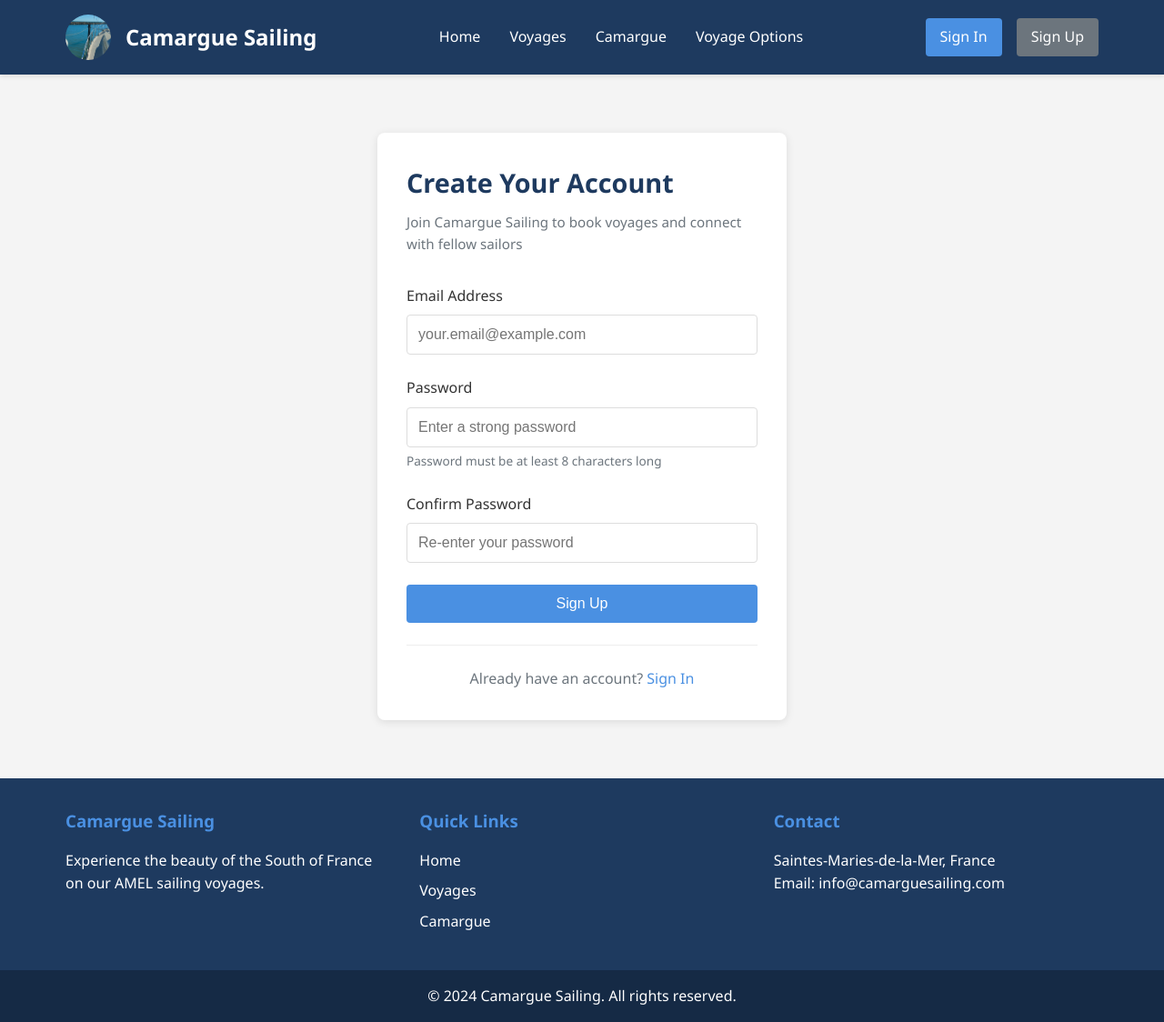
After one commit to Sam9682/ai-camarguesailing, a Flask app: page /signup in a window 1280 px wide. The commit adds this page. Shown: the whole page at 91% size. Run offline with Flask 3, Linux system fonts and the light colour scheme; parts of the project's set-up code (start-up, migrations or seed data) failed here and were passed over.

Commit message:
modified:   src/app.py 	modified:   static/css/style.css 	new file:   templates/signup.html 	modified:   tests/test_app.py 	new file:   tests/test_signup_integration.py

```diff
--- a/src/app.py
+++ b/src/app.py
@@ -134,6 +134,99 @@ def create_app(config_class=Config):
         from flask import render_template
         return render_template('voyage_options.html')
 
+    # Authentication routes
+    @app.route('/signup', methods=['GET', 'POST'])
+    def signup():
+        """
+        Sign-up route for user registration.
+
+        GET: Display registration form with email and password fields
+        POST: Handle registration submission, create user account, send verification email
+
+        This route validates registration data, checks for duplicate emails,
+        creates unverified user accounts, and sends verification emails.
+
+        Requirements: 2.1, 2.2, 2.3, 2.4
+        """
+        from flask import render_template, request, redirect, url_for, flash, session
+        from src.auth import register_user, RegistrationError
+        from src.email_service import send_verification_email
+
+        # If user is already logged in, redirect to home
+        if session.get('user_id'):
+            flash('You are already logged in.', 'info')
+            return redirect(url_for('home'))
+
+        if request.method == 'GET':
+            # Display registration form
+            return render_template('signup.html')
+
+        # Handle POST request - registration submission
+        email = request.form.get('email', '').strip()
+        password = request.form.get('password', '')
+        confirm_password = request.form.get('confirm_password', '')
+
+        errors = {}
+
+        # Validate that passwords match
+        if password != confirm_password:
+            errors['confirm_password'] = 'Passwords do not match'
+
+        # If there are validation errors, re-render form with errors
+        if errors:
+            return render_template('signup.html', errors=errors), 400
+
+        try:
+            # Attempt to register the user
+            user = register_user(email, password)
+
+            # Send verification email
+            try:
+                send_verification_email(user)
+                flash('Registration successful! Please check your email to verify your account.', 'success')
+            except Exception as e:
+                # Log the error but don't fail registration
+                app.logger.error(f'Failed to send verification email to {email}: {str(e)}')
+                flash('Registration successful! However, we could not send the verification email. Please contact support.', 'warning')
+
+            # Redirect to sign-in page
+            return redirect(url_for('signin'))
+
+        except RegistrationError as e:
+            # Handle registration errors (duplicate email, validation failures)
+            error_message = str(e)
+
+            # Determine which field the error applies to
+            if 'email' in error_message.lower() or 'already registered' in error_message.lower():
+                errors['email'] = error_message
+            elif 'password' in error_message.lower():
+                errors['password'] = error_message
+            else:
+                # General error
+                flash(error_message, 'error')
+
+            return render_template('signup.html', errors=errors), 400
+
+        except Exception as e:
+            # Handle unexpected errors
+            app.logger.error(f'Unexpected error during registration: {str(e)}')
+            flash('An unexpected error occurred. Please try again later.', 'error')
+            return render_template('signup.html'), 500
+
+    @app.route('/signin', methods=['GET'])
+    def signin():
+        """
+        Sign-in route placeholder.
+
+        This is a temporary placeholder that will be implemented in task 7.3.
+        For now, it just displays a simple message.
+
+        Requirements: 4.1
+        """
+        from flask import render_template
+        # TODO: Implement full sign-in functionality in task 7.3
+        return '<h1>Sign In</h1><p>Sign-in functionality will be implemented in task 7.3</p><p><a href="/">Back to Home</a></p>'
+
     return app
 
 
--- a/static/css/style.css
+++ b/static/css/style.css
@@ -232,3 +232,103 @@ footer {
         margin-bottom: 0.5rem;
     }
 }
+
+/* Authentication Forms */
+.auth-container {
+    display: flex;
+    justify-content: center;
+    align-items: center;
+    min-height: 60vh;
+    padding: 2rem 0;
+}
+
+.auth-card {
+    background: white;
+    padding: 2rem;
+    border-radius: 8px;
+    box-shadow: 0 2px 10px rgba(0,0,0,0.1);
+    width: 100%;
+    max-width: 450px;
+}
+
+.auth-card h1 {
+    color: #1e3a5f;
+    margin-bottom: 0.5rem;
+    font-size: 1.8rem;
+}
+
+.auth-subtitle {
+    color: #6c757d;
+    margin-bottom: 2rem;
+    font-size: 0.95rem;
+}
+
+.auth-form {
+    display: flex;
+    flex-direction: column;
+    gap: 1.5rem;
+}
+
+.form-group {
+    display: flex;
+    flex-direction: column;
+}
+
+.form-group label {
+    margin-bottom: 0.5rem;
+    color: #333;
+    font-weight: 500;
+}
+
+.form-group input {
+    padding: 0.75rem;
+    border: 1px solid #ddd;
+    border-radius: 4px;
+    font-size: 1rem;
+    transition: border-color 0.3s;
+}
+
+.form-group input:focus {
+    outline: none;
+    border-color: #4a90e2;
+}
+
+.form-hint {
+    margin-top: 0.25rem;
+    color: #6c757d;
+    font-size: 0.85rem;
+}
+
+.error-message {
+    color: #dc3545;
+    font-size: 0.85rem;
+    margin-top: 0.25rem;
+}
+
+.btn-full {
+    width: 100%;
+    padding: 0.75rem;
+    font-size: 1rem;
+    font-weight: 500;
+}
+
+.auth-footer {
+    margin-top: 1.5rem;
+    text-align: center;
+    padding-top: 1.5rem;
+    border-top: 1px solid #eee;
+}
+
+.auth-footer p {
+    color: #6c757d;
+}
+
+.auth-footer a {
+    color: #4a90e2;
+    text-decoration: none;
+    font-weight: 500;
+}
+
+.auth-footer a:hover {
+    text-decoration: underline;
+}
--- /dev/null
+++ b/templates/signup.html
@@ -0,0 +1,64 @@
+{% extends "base.html" %}
+
+{% block title %}Sign Up - Camargue Sailing{% endblock %}
+
+{% block content %}
+<div class="auth-container">
+    <div class="auth-card">
+        <h1>Create Your Account</h1>
+        <p class="auth-subtitle">Join Camargue Sailing to book voyages and connect with fellow sailors</p>
+
+        <form method="POST" action="/signup" class="auth-form">
+            <div class="form-group">
+                <label for="email">Email Address</label>
+                <input
+                    type="email"
+                    id="email"
+                    name="email"
+                    required
+                    placeholder="your.email@example.com"
+                    value="{{ request.form.get('email', '') }}"
+                >
+                {% if errors and errors.email %}
+                    <span class="error-message">{{ errors.email }}</span>
+                {% endif %}
+            </div>
+
+            <div class="form-group">
+                <label for="password">Password</label>
+                <input
+                    type="password"
+                    id="password"
+                    name="password"
+                    required
+                    placeholder="Enter a strong password"
+                >
+                <small class="form-hint">Password must be at least 8 characters long</small>
+                {% if errors and errors.password %}
+                    <span class="error-message">{{ errors.password }}</span>
+                {% endif %}
+            </div>
+
+            <div class="form-group">
+                <label for="confirm_password">Confirm Password</label>
+                <input
+                    type="password"
+                    id="confirm_password"
+                    name="confirm_password"
+                    required
+                    placeholder="Re-enter your password"
+                >
+                {% if errors and errors.confirm_password %}
+                    <span class="error-message">{{ errors.confirm_password }}</span>
+                {% endif %}
+            </div>
+
+            <button type="submit" class="btn btn-primary btn-full">Sign Up</button>
+        </form>
+
+        <div class="auth-footer">
+            <p>Already have an account? <a href="/signin">Sign In</a></p>
+        </div>
+    </div>
+</div>
+{% endblock %}
```
Also changed, not shown: tests/test_app.py (+118 -0 lines), tests/test_signup_integration.py (added, +234 -0 lines).
